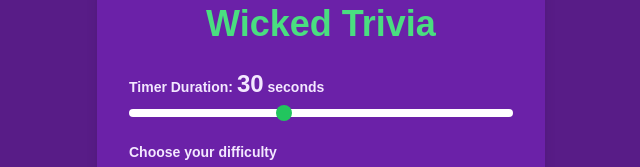
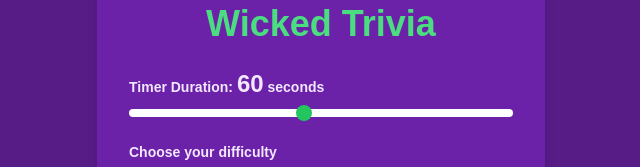
Before and after one commit to kenyounot123/wicked-theme-game, a Next.js app: page / in a window 1280 px wide. Shown: the part 160-327 px from the top of the page, without its empty margins (319-959 px from the left). Built offline with nearby package versions, Linux system fonts and the light colour scheme.

Commit message:
Update timer max value and game logic to go next question if timer runs out

```diff
--- a/src/app/components/Game.tsx
+++ b/src/app/components/Game.tsx
@@ -31,7 +31,11 @@ export default function Game({gameData, timeLimit}: GameProps) {
       return;
     }
     if (timeLeft <= 0) {
-      updateWin(false);
+      if (nextQuestionExists()) {
+        proceedToNextQuestion();
+      } else {
+        updateWin(false);
+      }
       return;
     }
 
@@ -89,9 +93,9 @@ export default function Game({gameData, timeLimit}: GameProps) {
         <>
           <div className="space-y-4">
             <div className="flex justify-between items-center">
-              <span className="text-xl font-semibold">Score: {score}</span>
-              <span className="text-xl font-semibold flex items-center">
-                Time Left: {timeLeft}
+              <div className="text-xl font-semibold">Score: <span className="text-3xl font-bold">{score}</span></div>
+              <span className="text-xl font-semibold flex items-center gap-2">
+                Time Left: <span className="text-3xl font-bold">{timeLeft}</span>
               </span>
             </div>
             <div className="min-w-96 bg-purple-700 p-4 rounded-lg">
--- a/src/app/page.tsx
+++ b/src/app/page.tsx
@@ -1,5 +1,4 @@
-// Completely client sided game with api route for question generation
-// focus on making cool UI feedback mechanisms and overall engagement
+// Make max timer to 2 minutes and refactor logic so that game doesnt end when timer is finished, it just goes to next question.
 "use client";
 import { useState } from "react";
 import Game from "./components/Game";
@@ -12,8 +11,41 @@ interface TriviaData {
   topic: string
 }
 
+
+// const triviaData: TriviaData[] = [
+//   {
+//     difficulty: "easy",
+//     question: "What is the capital of France?",
+//     answer: "Paris",
+//     topic: "Geography"
+//   },
+//   {
+//     difficulty: "medium",
+//     question: "Who painted the Mona Lisa?",
+//     answer: "Leonardo da Vinci",
+//     topic: "Art"
+//   },
+//   {
+//     difficulty: "hard",
+//     question: "What is the chemical symbol for the element with atomic number 76?",
+//     answer: "Os",
+//     topic: "Chemistry"
+//   },
+//   {
+//     difficulty: "easy",
+//     question: "What planet is known as the Red Planet?",
+//     answer: "Mars",
+//     topic: "Astronomy"
+//   },
+//   {
+//     difficulty: "medium",
+//     question: "In what year did the Titanic sink?",
+//     answer: "1912",
+//     topic: "History"
+//   }
+// ];
 export default function WickedTrivia() {
-  const [timeSliderVal, setTimeSliderVal] = useState<string>("30");
+  const [timeSliderVal, setTimeSliderVal] = useState<string>("60");
   const [difficulty, setDifficulty] = useState<string>("medium");
   const [topic, setTopic] = useState<string>("")
   const [questionAmount, setQuestionAmount] = useState<string>("")
@@ -86,7 +118,7 @@ export default function WickedTrivia() {
                   type="range"
                   id="timer"
                   min="10"
-                  max="60"
+                  max="120"
                   step="5"
                   value={timeSliderVal}
                   disabled={loading}
```
